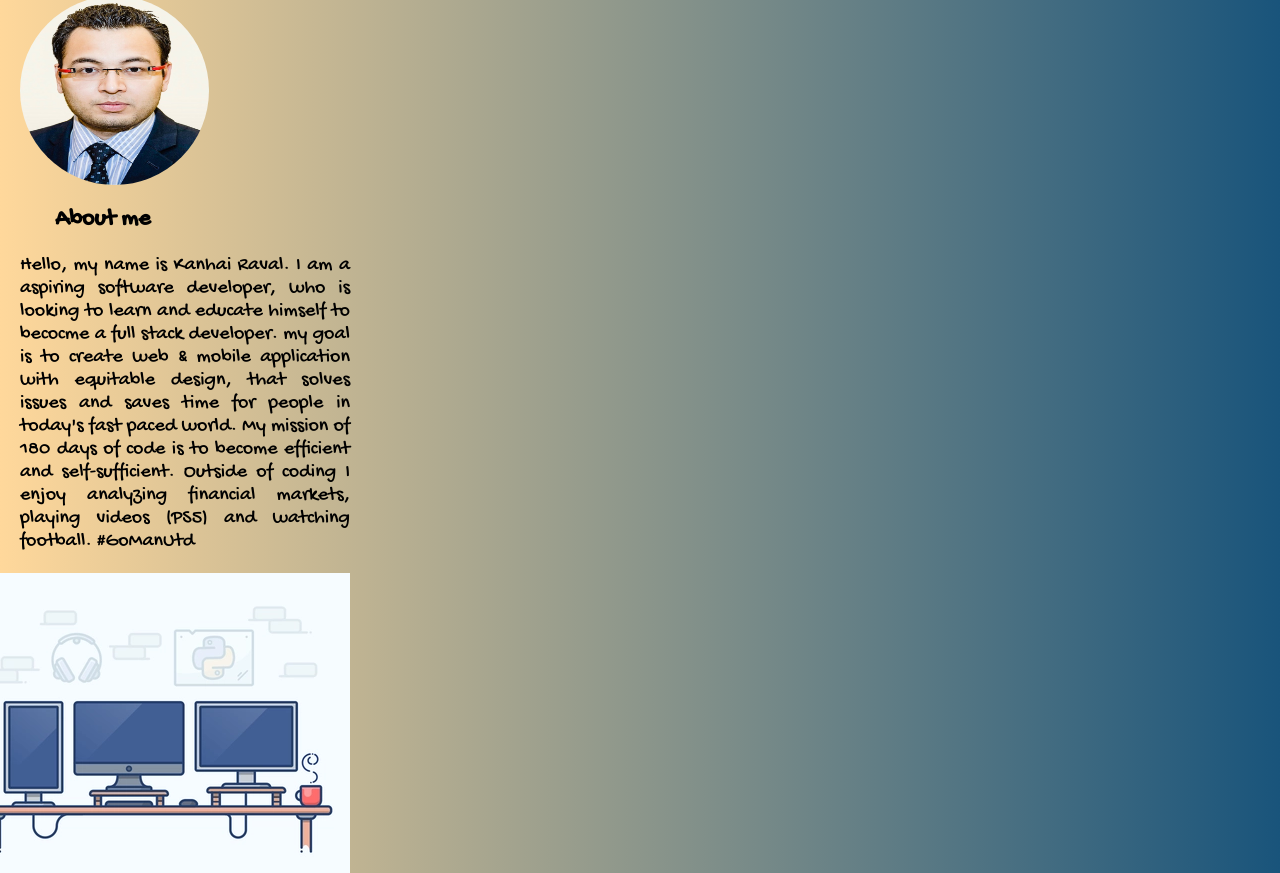
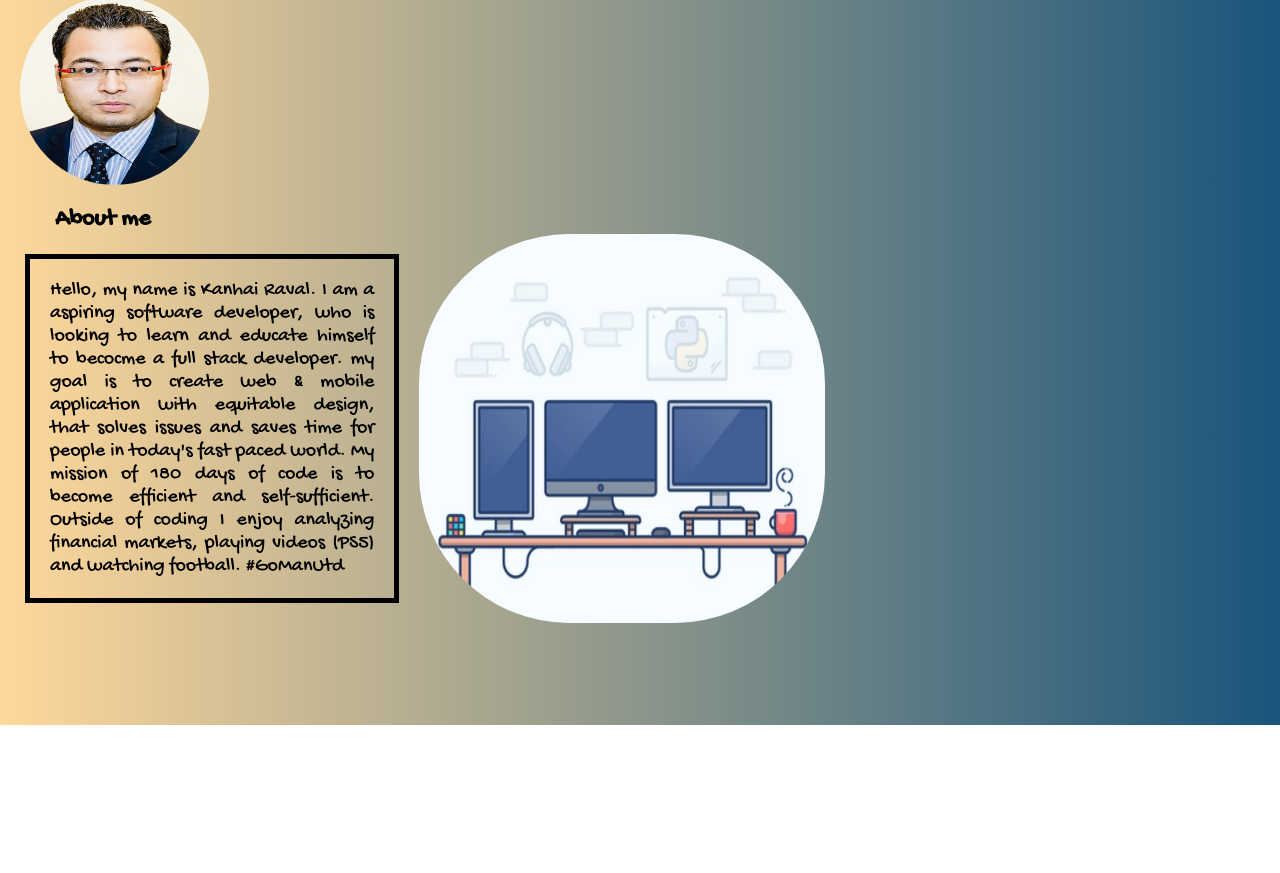
Before and after one commit to kanhairaval/personal-portfolio-kr, a plain HTML site: page portfolio.html in a window 1280 px wide. Shown: the part 75-948 px from the top of the page. After the commit the page ends 800 px from the top, so only its background shows below. Drawn offline with Linux system fonts and the light colour scheme.

Commit message:
image alignment

```diff
--- a/portfolio.css
+++ b/portfolio.css
@@ -62,21 +62,34 @@ button:active {
 }
 
 .intro {
-    display: flexbox;
+    display: flex;
     flex-direction: row;
-    width: 350px;
+    width: 100vh;
+    align-items:inherit;
+    margin-left: 25px;
 }
 
-.intro h2 {
+h2 {
     margin-left: 55px;
+    margin-bottom: 0;
 }
 
 .intro p {
     padding-left: 20px;
+    padding-right: 20px;
+    padding-top: 20px;
+    padding-bottom: 20px;
     font-size: 20px;
+    width: 60%;
     text-align: justify;
+    margin-right: 20px;
+    border-style: solid;
+    border-width: 5px;
+    border-radius: 0px, 20px, 0px, 20px;
 }
 
 .setup {
-    float: right;
+    flex-direction: right;
+    width: 600px;
+    border-radius: 150px;
 }
--- a/portfolio.html
+++ b/portfolio.html
@@ -39,9 +39,9 @@
 
     <img src="/assets/IMG_2415.JPG" alt="picture of Kanhai Raval" class="me"/>
 
+    <h2>About me</h2>
+
     <div id="about-me" class="intro">
-
-    <h2>About me</h2>
 
     <p>Hello, my name is Kanhai Raval.
     I am a aspiring software developer, who is looking to learn and educate himself to becocme a full stack developer.
```
